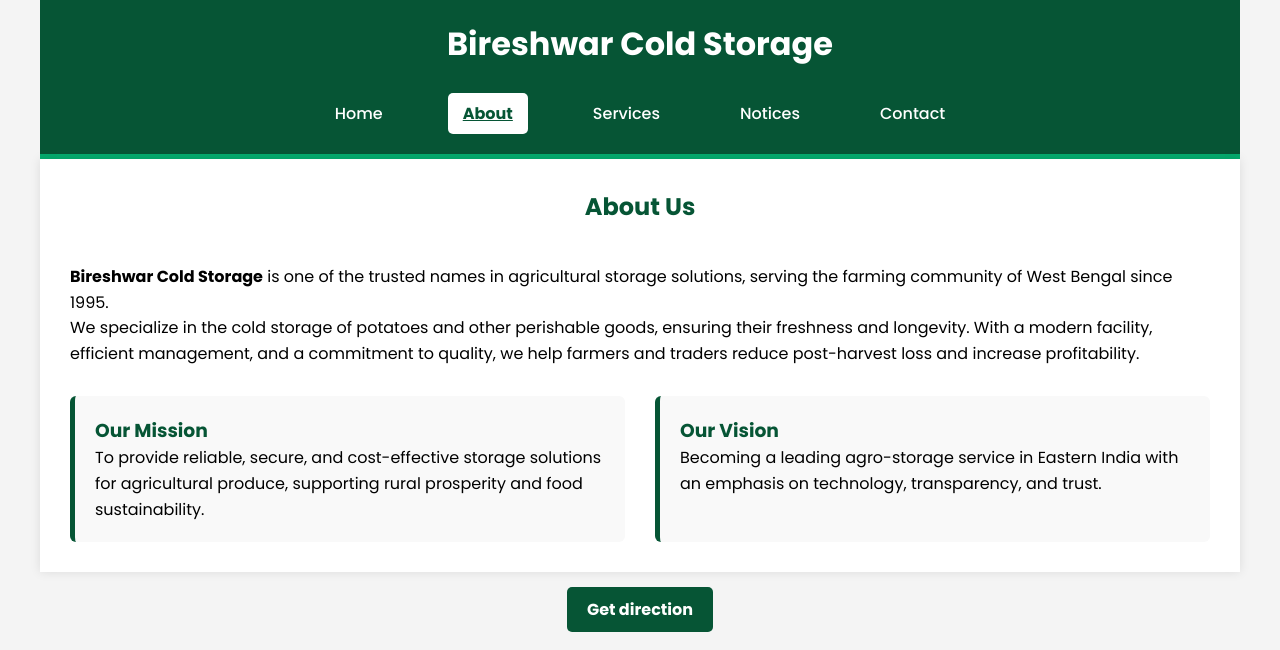
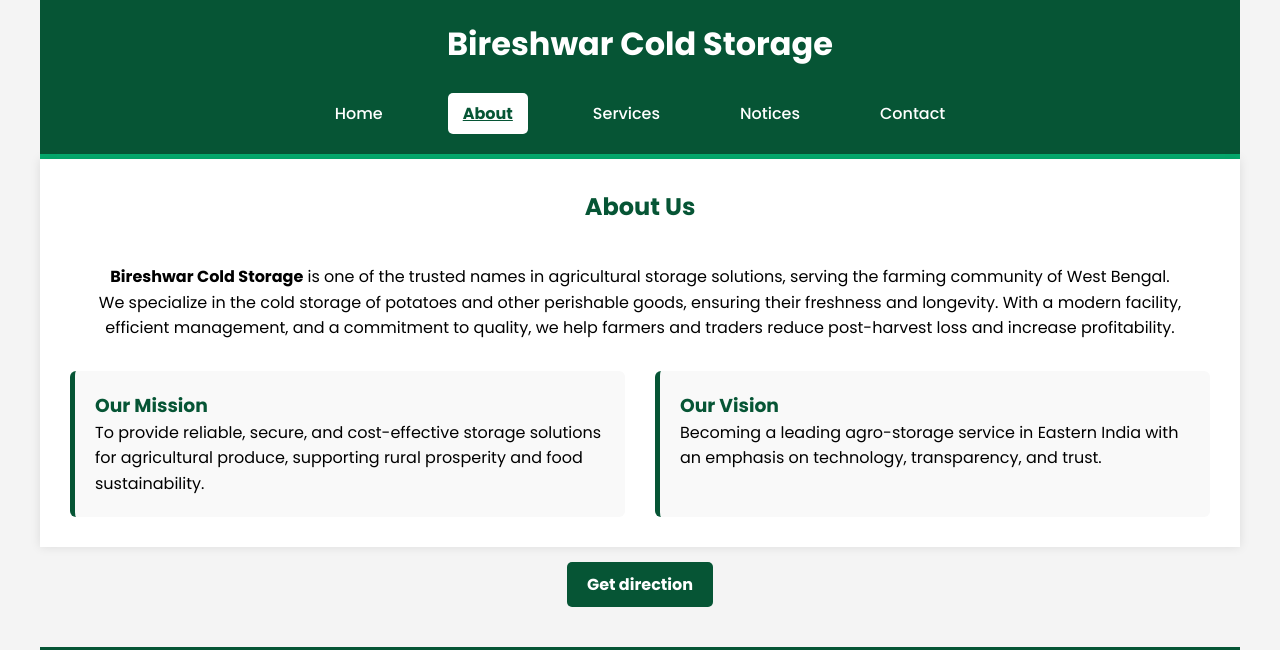
Before and after one commit to Sp-2003/Bireshwar, a plain HTML site: page about.html in a window 1280 px wide. Shown: the top 650 px of the page. Drawn offline with Linux system fonts and the light colour scheme.

Commit message:
update about

```diff
--- a/about.html
+++ b/about.html
@@ -37,7 +37,7 @@
           <p>
             <strong>Bireshwar Cold Storage</strong> is one of the trusted names
             in agricultural storage solutions, serving the farming community of
-            West Bengal since 1995.
+            West Bengal.
           </p>
 
           <p>
--- a/css/style.css
+++ b/css/style.css
@@ -194,6 +194,7 @@ nav a.active {
 .about-section p {
   font-size: 16px;
   line-height: 1.6;
+  text-align: center;
 }
 
 /* Mission & Vision */
@@ -223,6 +224,11 @@ nav a.active {
 .mission h3,
 .vision h3 {
   color: #065535;
+}
+.mission p,
+.vision p {
+  text-align: left;
+
 }
 
 /* Footer */
```
